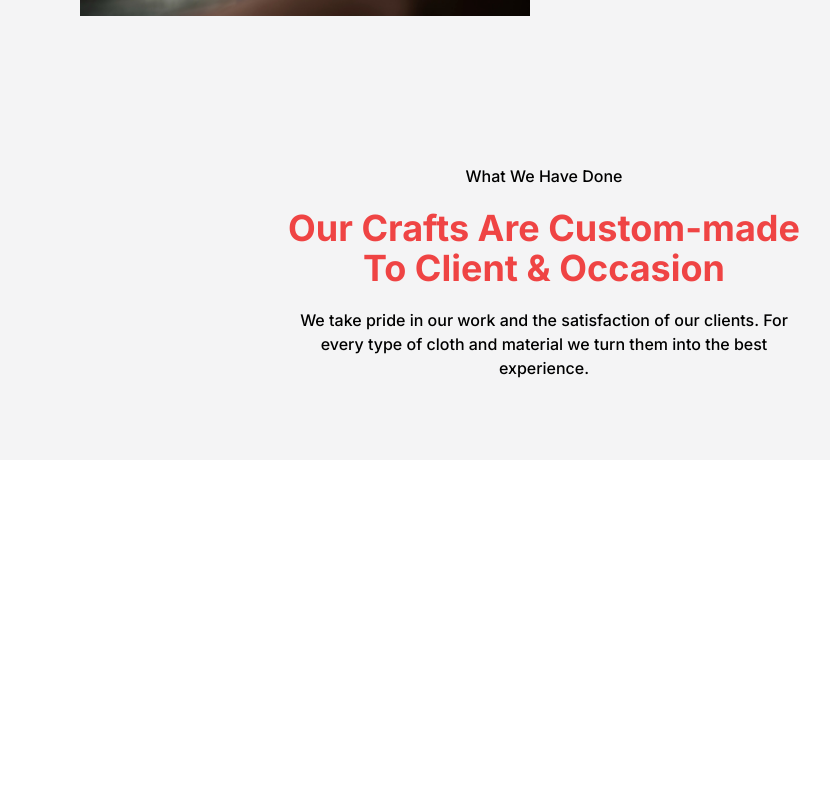
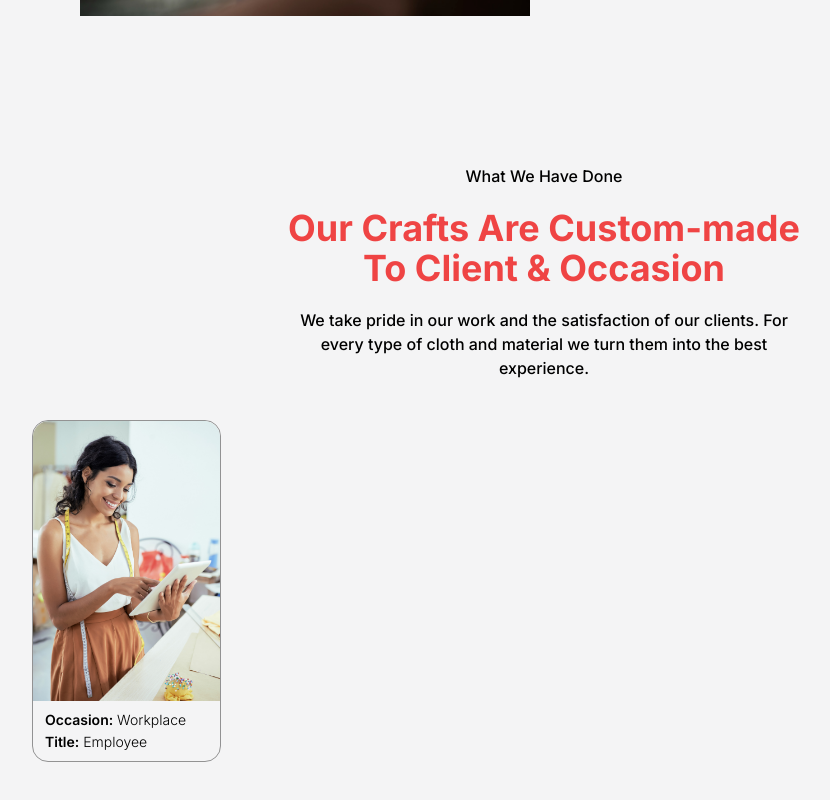
Before and after one commit to mmesomasaint/hulksmasher, a Next.js app: page / in a window 1280 px wide. Shown: the part 1164-1964 px from the top of the page, without its empty margins (96-926 px from the left). Before the commit the page ends 1624 px from the top, so only its background shows below. Built offline with nearby package versions, Linux system fonts and the light colour scheme.

Commit message:
Feat: Design the first img

```diff
--- a/app/page.tsx
+++ b/app/page.tsx
@@ -187,6 +187,15 @@ export default function Home() {
                 For every type of cloth and material we turn them into the best
                 experience.
               </p>
+              <div className='grid grid-cols-5 place-items-stretch gap-5 mt-5'>
+                <div className='rounded-2xl border border-black/40 hover:border-red-500 flex flex-col justify-between items-start'>
+                  <Image src='/designer-with-tab.jpg' width={200} height={200} alt='employee' className='flex-grow rounded-t-2xl'/>
+                  <div className='flex flex-col gap-2 justify-start items-start p-3'>
+                    <span className='text-sm font-light text-black leading-none'><span className='text-black font-semibold'>Occasion:</span>&nbsp;Workplace</span>
+                    <span className='text-sm font-light text-black leading-none'><span className='text-black font-semibold'>Title:</span>&nbsp;Employee</span>
+                  </div>
+                </div>
+              </div>
             </div>
           </div>
         </section>
```
